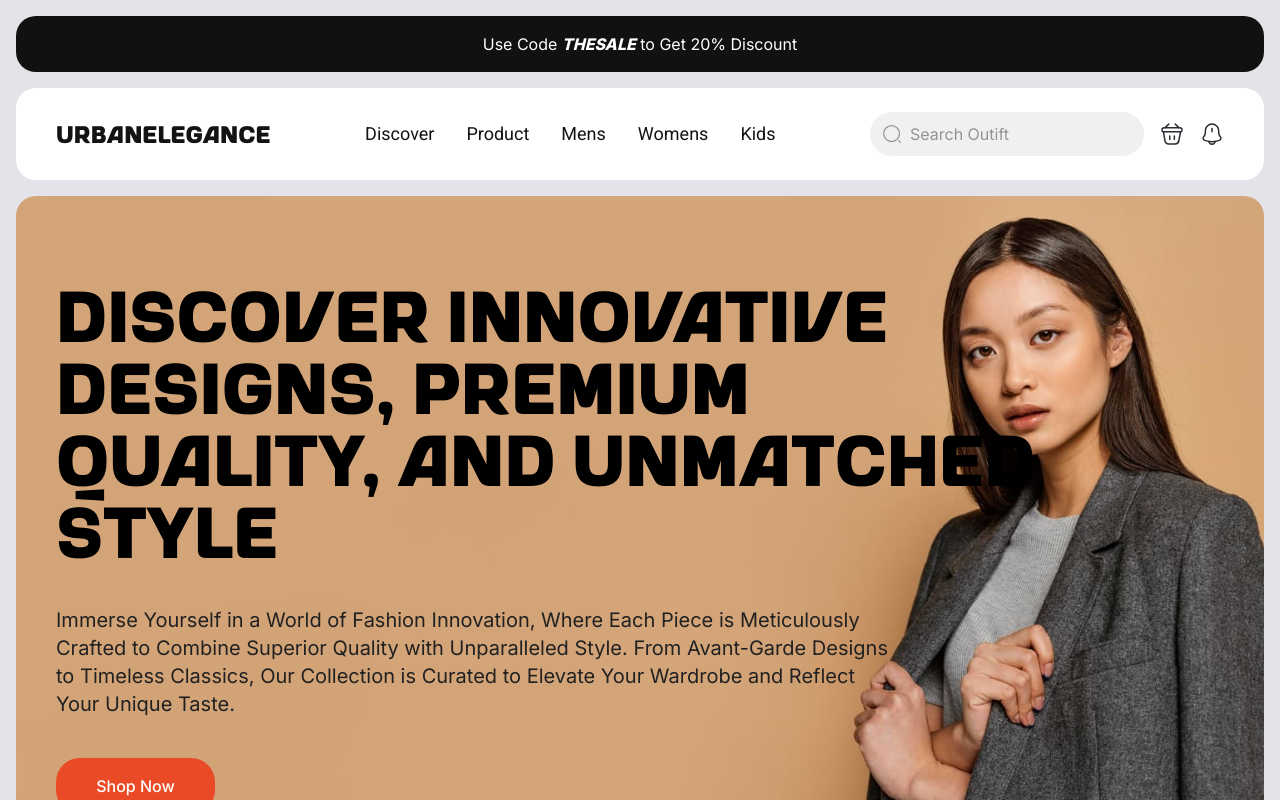
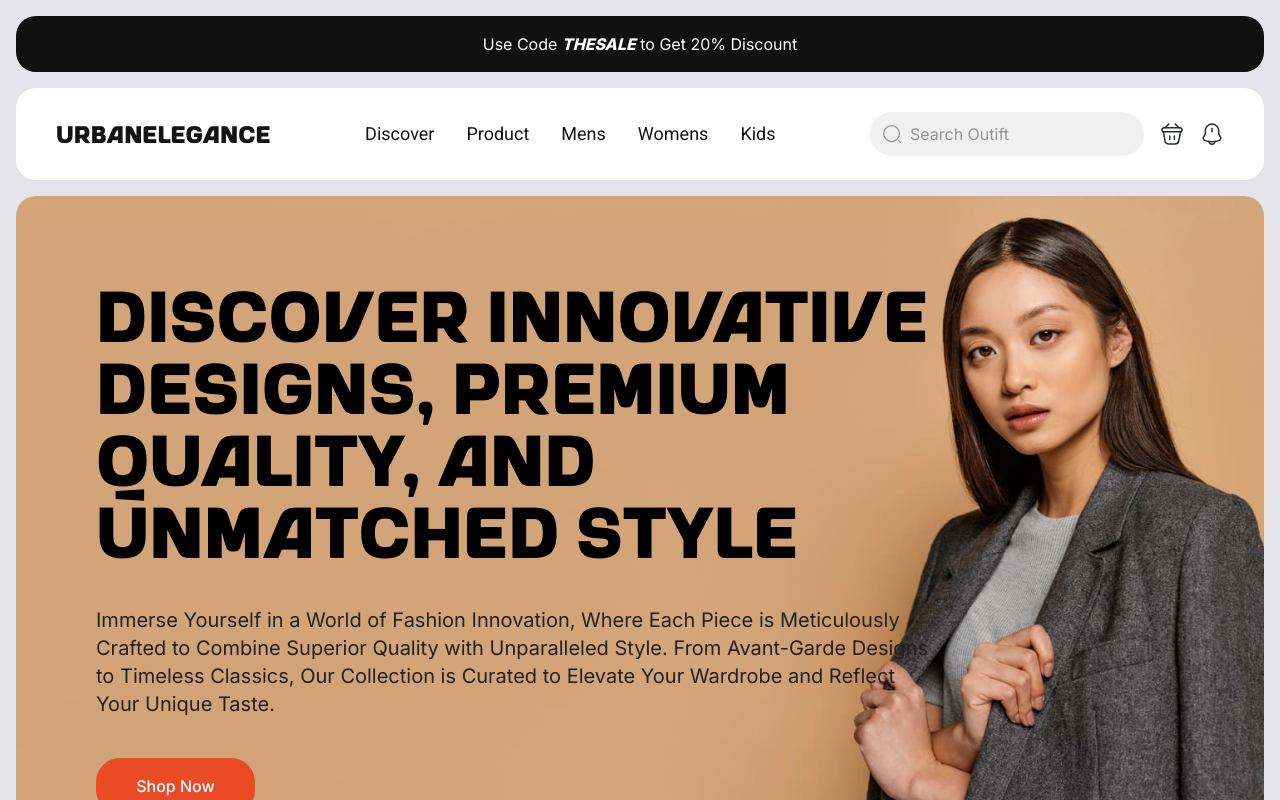
Before and after one commit to iniadnan/nextjs-ecommerce-fashion, a Next.js app: page / in a window 1280 px wide. Shown: the top 800 px of the page. Built offline with nearby package versions, Linux system fonts and the light colour scheme.

Commit message:
Home Page

```diff
--- a/src/app/(front)/page.tsx
+++ b/src/app/(front)/page.tsx
@@ -7,6 +7,11 @@ import { fontVarien } from '@/styles/fonts';
 import FrontTitleSection from "@/components/front/home/title-section";
 import FrontHomeProducts from "@/components/front/home/products";
 import FrontProductsFilter from "@/components/front/home/products-filter";
+import type { Metadata } from "next";
+
+export const metadata: Metadata = {
+  title: "Discover Innovative Designs"
+};
 
 export default function Page() {
   return (
@@ -14,19 +19,22 @@ export default function Page() {
       {/* HEADER */}
       <header className="w-full relative py-2.5 md:py-4 px-2.5 md:px-4">
         <Image className="h-[630px] md:h-[650px] lg:h-[700px] w-full object-cover rounded-[16px] md:rounded-[20px]" priority={true} src="/images/a289883b71e651780ddbd7bd232e292a.jpg" height={700} width={1408} alt="Banner" />
-        <div className="h-full w-full absolute top-0 left-0 flex items-center px-[32px] md:px-[56px] z-20">
+        <div className="h-full w-full absolute top-0 left-0 flex items-center px-[20px] md:px-[40px] lg:px-[56px] z-20">
+          <div className="container">
             <div className="w-full max-w-[993px] text-black">
-            <h2 className={`${fontVarien.className} text-[38px] sm:text-[41px] md:text-[48px] lg:text-[58px] xl:text-[72px] leading-[38px] sm:leading-[41px] md:leading-[48px] lg:leading-[58px] xl:leading-[72px] mb-7 md:mb-8 lg:mb-10`}>Discover Innovative Designs, Premium Quality, and Unmatched Style</h2>
+              <h2 className={`${fontVarien.className} text-[38px] sm:text-[41px] md:text-[48px] lg:text-[58px] xl:text-[72px] leading-[38px] sm:leading-[41px] md:leading-[48px] lg:leading-[58px] xl:leading-[72px] mb-7 md:mb-8 lg:mb-10`}>Discover Innovative Designs, Premium Quality, and<br /> Unmatched Style</h2>
               <p className="w-full max-w-[843px] text-base md:text-lg lg:text-xl text-[#212121] mb-7 md:mb-8 lg:mb-10">Immerse Yourself in a World of Fashion Innovation, Where Each Piece is Meticulously Crafted to Combine Superior Quality with Unparalleled Style. From Avant-Garde Designs to Timeless Classics, Our Collection is Curated to Elevate Your Wardrobe and Reflect Your Unique Taste. </p>
               <Link href="/products" className="h-[56px] w-[159px] inline-flex items-center justify-center bg-[#EB4A26] font-medium text-base text-white rounded-[24px]">
                 Shop Now
               </Link>
             </div>
           </div>
+        </div>
       </header>
       {/* WE ARE SUPPORTED BY */}
       <section className="w-full px-2.5 md:px-4 pb-2.5 md:pb-4">
-        <div className="bg-white py-[35px] sm:py-[45px] md:py-[58px] lg:py-[70px] xl:py-[80px] px-16 rounded-[16px] md:rounded-[20px]">
+        <div className="w-full bg-white py-[35px] sm:py-[45px] md:py-[58px] lg:py-[70px] xl:py-[80px] rounded-[16px] md:rounded-[20px]">
+          <div className="container">
             <FrontTitleSection title="We Are Supported By" classList="mb-7 md:mb-8 lg:mb-10 text-center" />
             <div className="grid grid-cols-2 sm:grid-cols-3 md:grid-cols-6 gap-5 md:gap-5 lg:gap-6">
               <BoxImage image="Zara_(retailer)-Logo.wine_1.png" alt="Zara" />
@@ -37,10 +45,12 @@ export default function Page() {
               <BoxImage image="Zara_(retailer)-Logo.wine_1.png" alt="Zara" />
             </div>
           </div>
+        </div>
       </section>
       {/* COMING SOON */}
       <section className="w-full px-2.5 md:px-4 pb-2.5 md:pb-4">
-        <div className="bg-white py-[35px] sm:py-[45px] md:py-[58px] lg:py-[70px] xl:py-[80px] px-5 md:px-6 lg:px-10 rounded-[16px] md:rounded-[20px]">
+        <div className="w-full bg-white py-[35px] sm:py-[45px] md:py-[58px] lg:py-[70px] xl:py-[80px] rounded-[16px] md:rounded-[20px]">
+          <div className="container">
             <div className="flex items-center justify-between mb-[30px] sm:mb-[36px] md:mb-[42px] lg:mb-[50px]">
               <FrontTitleSection title="Coming Soon" />
               <ShopNow text="See All" link="/product" classList="h-[55px] w-[138px] group" />
@@ -66,24 +76,29 @@ export default function Page() {
               </article>
             </div>
           </div>
+        </div>
       </section>
       {/* PRODUCTS */}
       <main className="w-full px-2.5 md:px-4 pb-2.5 md:pb-4">
-        <div className="bg-white py-[35px] sm:py-[45px] md:py-[58px] lg:py-[70px] xl:py-[80px] px-5 md:px-6 lg:px-8 xl:px-10 rounded-[16px] md:rounded-[20px]">
+        <div className="w-full bg-white py-[35px] sm:py-[45px] md:py-[58px] lg:py-[70px] xl:py-[80px] rounded-[16px] md:rounded-[20px]">
+          <div className="container">
             <FrontTitleSection title="Our Product" classList="mb-5 md:mb-6" />
             <FrontProductsFilter />
             <FrontHomeProducts />
           </div>
+        </div>
       </main>
       {/* FAQ */}
       <main className="w-full px-2.5 md:px-4 pb-2.5 md:pb-4">
-        <div className="flex flex-wrap md:flex-nowrap items-start md:gap-x-[30px] lg:gap-x-[38px] xl:gap-x-[46px] bg-white py-[35px] sm:py-[45px] md:py-[58px] lg:py-[70px] xl:py-[80px] px-5 md:px-6 lg:px-8 xl:px-10 rounded-[16px] md:rounded-[20px]">
+        <div className="w-full bg-white py-[35px] sm:py-[45px] md:py-[58px] lg:py-[70px] xl:py-[80px] rounded-[16px] md:rounded-[20px]">
+          <div className="container flex flex-wrap md:flex-nowrap items-start md:gap-x-[30px] lg:gap-x-[38px] xl:gap-x-[46px]">
             <div className="flex-none w-full md:w-[507px] mb-6 md:mb-0">
               <FrontTitleSection title="Frequently Asked Questions" classList="mb-4" />
               <p className="text-base text-[#858585]">Everything you need to know about the product and billing. Can’t find the answer you’re looking for? Please chat to our team.</p>
             </div>
             <div className="grow">
               <Faq />
+            </div>
           </div>
         </div>
       </main>
--- a/src/components/front/announcement.tsx
+++ b/src/components/front/announcement.tsx
@@ -1,8 +1,10 @@
 export default function FrontAnnouncement() {
     return (
         <section className="w-full pt-2.5 md:pt-4 pb-2.5 md:pb-4 px-2.5 md:px-4">
-            <div className="container h-[50px] sm:h-[56px] w-full flex items-center justify-center bg-[#111111] rounded-[16px] md:rounded-[20px]">
-                <h2 className="text-sm sm:text-base text-white text-center">Use Code <strong className="font-extrabold italic">THESALE</strong> to Get 20% Discount</h2>
+            <div className="h-[50px] sm:h-[56px] w-full flex items-center justify-center bg-[#111111] rounded-[16px] md:rounded-[20px]">
+                <div className="container">
+                    <h2 className="text-sm sm:text-base text-white text-center">Use Code <strong className="font-extrabold italic">THESALE</strong> to Get 20% Discount</h2>
+                </div>
             </div>
         </section>
     )
--- a/src/components/front/footer.tsx
+++ b/src/components/front/footer.tsx
@@ -4,7 +4,8 @@ import { fontVarien } from '@/styles/fonts';
 export default function FrontFooter() {
     return (
         <footer className="w-full pt-2.5 md:pt-4 pb-2.5 md:pb-4 px-2.5 md:px-4">
-            <div className="flex flex-wrap md:flex-nowrap items-start justify-between bg-[#070707] p-[35px] sm:p-[45px] md:p-[58px] lg:p-[70px] xl:p-[80px] rounded-[16px] md:rounded-[20px]">
+            <div className="bg-[#070707] py-[35px] sm:py-[45px] md:py-[58px] lg:py-[70px] xl:py-[80px] rounded-[16px] md:rounded-[20px]">
+                <div className="container flex flex-wrap md:flex-nowrap items-start justify-between">
                     <div className="w-full md:w-[380px] lg:w-[433px] text-base text-white mb-8 md:mb-0">
                         <h2 className={`${fontVarien.className} text-[22px] md:text-[24px] mb-5 md:mb-6`}>UrbanElegance</h2>
                         <p className="mb-[42px] opacity-80">UrbanLegance is a sustainable fashion brand that creates stylish, high-quality clothing for confident self-expression. Join us for modern fashion with a classic twist.</p>
@@ -108,6 +109,7 @@ export default function FrontFooter() {
                         </div>
                     </div>
                 </div>
+            </div>
         </footer>
     )
 }
--- a/src/components/front/navbar.tsx
+++ b/src/components/front/navbar.tsx
@@ -28,7 +28,8 @@ export default function FrontNavbar() {
 
     return (
         <nav className={clsx("sticky top-0 z-50 w-full transition-all duration-200", { 'px-0': isSticky, 'px-2.5 md:px-4': !isSticky })}>
-            <div className={clsx("h-[70px] md:h-[92px] w-full px-4 sm:px-[23px] md:px-[30px] lg:px-10 flex items-center justify-between flex-nowrap bg-white", { 'rounded-0': isSticky, 'rounded-[16px] md:rounded-[20px]': !isSticky })}>
+            <div className={clsx("h-[70px] md:h-[92px] w-full bg-white", { 'rounded-0': isSticky, 'rounded-[16px] md:rounded-[20px]': !isSticky })}>
+                <div className="container h-full flex items-center justify-between flex-nowrap">
                     <div className="hidden sm:block">
                         <h2 className={fontVarien.className}>
                             <Link href="/" className="text-lg md:text-[21px] lg:text-[24px] text-[#131313] uppercase">UrbanElegance</Link>
@@ -47,7 +48,7 @@ export default function FrontNavbar() {
                                 id="icon-username"
                                 type="text"
                                 placeholder="Search Outift"
-                            className="h-full w-full text-base text-[#131313] placeholder:text-[#949494] pl-10 bg-[#F0F0F0] rounded-[42px] peer"
+                                className="h-full w-full text-base text-[#131313] placeholder:text-[#949494] pl-10 bg-[#F0F0F0] rounded-full peer"
                             />
                             <div className="absolute top-1/2 left-3 transform -translate-y-1/2 text-[#949494] peer-focus:text-[#131313]">
                                 <svg width="20" height="20" viewBox="0 0 20 20" fill="none" xmlns="http://www.w3.org/2000/svg">
@@ -78,6 +79,7 @@ export default function FrontNavbar() {
                         </button>
                     </div>
                 </div>
+            </div>
         </nav>
     );
 }
--- a/src/styles/globals.css
+++ b/src/styles/globals.css
@@ -18,9 +18,42 @@
     transition: all 0.15s ease-in;
   }
 
+  input:focus {
+    outline-color: #000;
+  }
+
   .container {
     width: 100%;
+    max-width: 1440px;
+    padding-left: 40px;
     padding-right: 40px;
-    padding-left: 40px;
+  }
+
+  @media (max-width: 1240px) {
+    .container {
+      padding-left: 34px;
+      padding-right: 34px;
+    }
+  }
+
+  @media (max-width: 1024px) {
+    .container {
+      padding-left: 28px;
+      padding-right: 28px;
+    }
+  }
+
+  @media (max-width: 768px) {
+    .container {
+      padding-left: 24px;
+      padding-right: 24px;
+    }
+  }
+
+  @media (max-width: 576px) {
+    .container {
+      padding-left: 20px;
+      padding-right: 20px;
+    }
   }
 }
```
Lines whose indentation alone changed are shown as unchanged.
